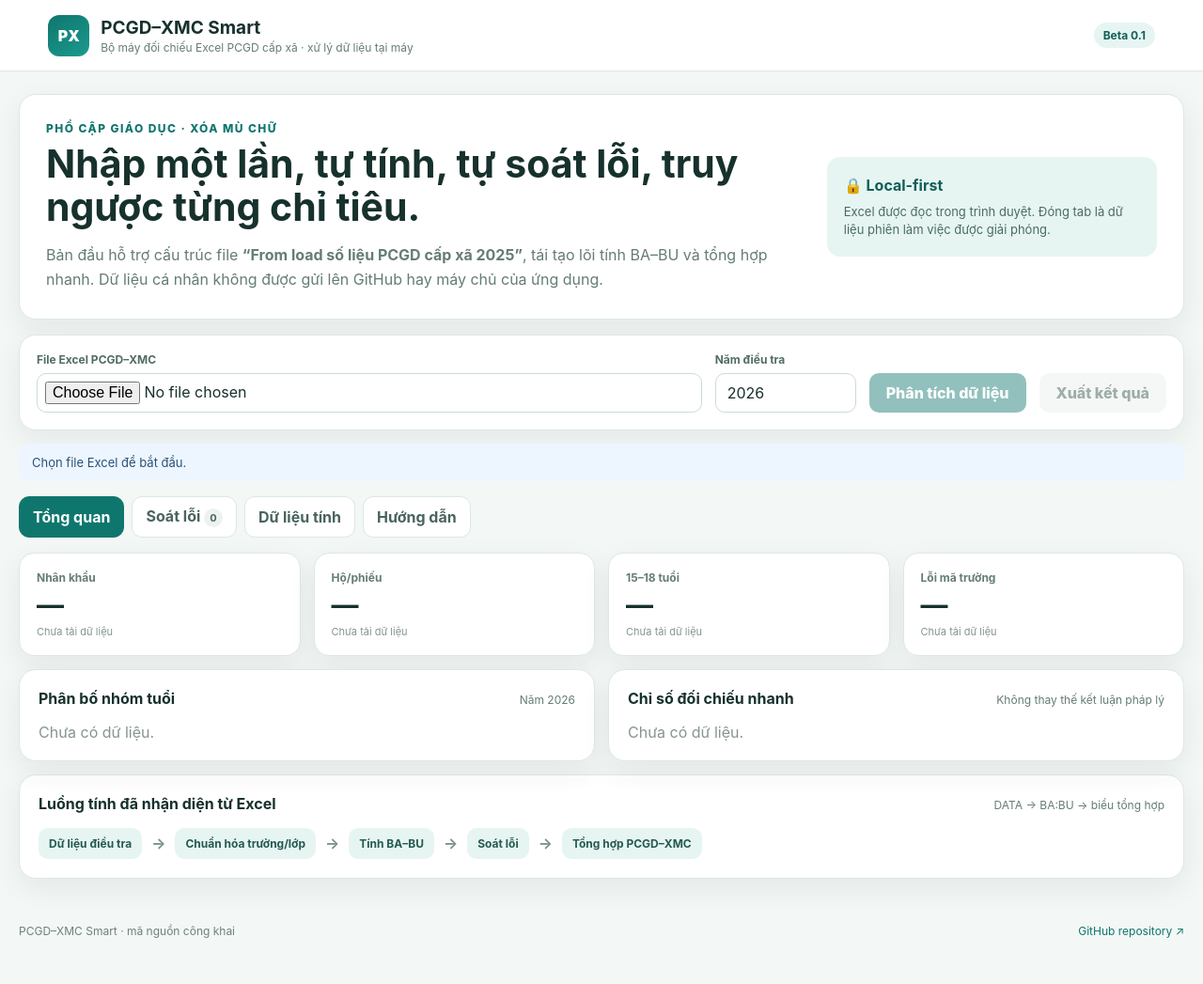
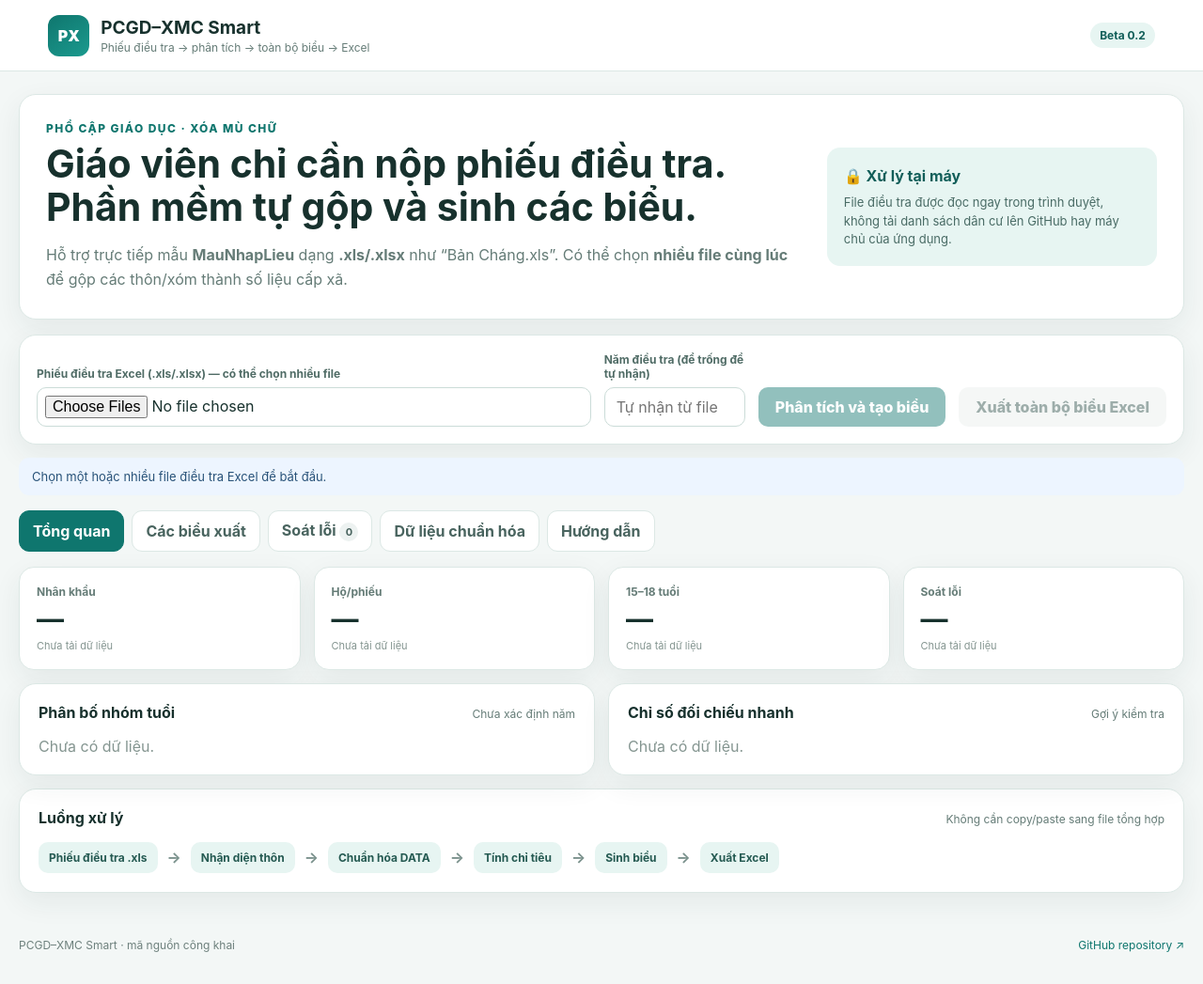
Before and after one commit to trungtuyen/PCGDXMC, a plain HTML site: page index.html in a window 1280 px wide. Shown: the whole page at 94% size. Drawn offline with Linux system fonts and the light colour scheme.

Commit message:
Cập nhật giao diện Beta 0.2 cho phiếu điều tra và bộ biểu

```diff
--- a/index.html
+++ b/index.html
@@ -4,134 +4,55 @@
   <meta charset="utf-8" />
   <meta name="viewport" content="width=device-width,initial-scale=1" />
   <meta name="theme-color" content="#0f766e" />
-  <meta name="description" content="PCGD–XMC Smart: đọc file Excel PCGD cấp xã, tái tính chỉ tiêu, soát lỗi và xuất báo cáo ngay trên trình duyệt." />
+  <meta name="description" content="PCGD–XMC Smart: nhập phiếu điều tra .xls/.xlsx, tự tổng hợp các biểu PCGD–XMC và xuất Excel ngay trên trình duyệt." />
   <title>PCGD–XMC Smart</title>
   <link rel="manifest" href="manifest.webmanifest" />
   <link rel="stylesheet" href="styles.css" />
 </head>
 <body>
   <header class="topbar">
-    <div class="brand">
-      <div class="brand-mark">PX</div>
-      <div>
-        <h1>PCGD–XMC Smart</h1>
-        <p>Bộ máy đối chiếu Excel PCGD cấp xã · xử lý dữ liệu tại máy</p>
-      </div>
-    </div>
-    <span class="badge">Beta 0.1</span>
+    <div class="brand"><div class="brand-mark">PX</div><div><h1>PCGD–XMC Smart</h1><p>Phiếu điều tra → phân tích → toàn bộ biểu → Excel</p></div></div>
+    <span class="badge">Beta 0.2</span>
   </header>
 
   <main class="shell">
     <section class="hero panel">
-      <div>
-        <p class="eyebrow">PHỔ CẬP GIÁO DỤC · XÓA MÙ CHỮ</p>
-        <h2>Nhập một lần, tự tính, tự soát lỗi, truy ngược từng chỉ tiêu.</h2>
-        <p class="lead">Bản đầu hỗ trợ cấu trúc file <strong>“From load số liệu PCGD cấp xã 2025”</strong>, tái tạo lõi tính BA–BU và tổng hợp nhanh. Dữ liệu cá nhân không được gửi lên GitHub hay máy chủ của ứng dụng.</p>
-      </div>
-      <div class="privacy-card">
-        <strong>🔒 Local-first</strong>
-        <span>Excel được đọc trong trình duyệt. Đóng tab là dữ liệu phiên làm việc được giải phóng.</span>
-      </div>
+      <div><p class="eyebrow">PHỔ CẬP GIÁO DỤC · XÓA MÙ CHỮ</p><h2>Giáo viên chỉ cần nộp phiếu điều tra. Phần mềm tự gộp và sinh các biểu.</h2><p class="lead">Hỗ trợ trực tiếp mẫu <strong>MauNhapLieu</strong> dạng <strong>.xls/.xlsx</strong> như “Bản Cháng.xls”. Có thể chọn <strong>nhiều file cùng lúc</strong> để gộp các thôn/xóm thành số liệu cấp xã.</p></div>
+      <div class="privacy-card"><strong>🔒 Xử lý tại máy</strong><span>File điều tra được đọc ngay trong trình duyệt, không tải danh sách dân cư lên GitHub hay máy chủ của ứng dụng.</span></div>
     </section>
 
     <section class="panel import-panel">
-      <div class="field grow">
-        <label for="excelFile">File Excel PCGD–XMC</label>
-        <input id="excelFile" type="file" accept=".xlsx,.xls,.xlsm" />
-      </div>
-      <div class="field small">
-        <label for="yearInput">Năm điều tra</label>
-        <input id="yearInput" type="number" min="2000" max="2100" value="2026" />
-      </div>
-      <button id="analyzeBtn" class="primary" disabled>Phân tích dữ liệu</button>
-      <button id="exportBtn" class="secondary" disabled>Xuất kết quả</button>
+      <div class="field grow"><label for="excelFile">Phiếu điều tra Excel (.xls/.xlsx) — có thể chọn nhiều file</label><input id="excelFile" type="file" accept=".xlsx,.xls,.xlsm" multiple /></div>
+      <div class="field small"><label for="yearInput">Năm điều tra (để trống để tự nhận)</label><input id="yearInput" type="number" min="2000" max="2100" placeholder="Tự nhận từ file" /></div>
+      <button id="analyzeBtn" class="primary" disabled>Phân tích và tạo biểu</button>
+      <button id="exportBtn" class="secondary" disabled>Xuất toàn bộ biểu Excel</button>
     </section>
 
-    <div id="status" class="status info">Chọn file Excel để bắt đầu.</div>
+    <div id="status" class="status info">Chọn một hoặc nhiều file điều tra Excel để bắt đầu.</div>
 
     <nav class="tabs" aria-label="Các màn hình">
-      <button class="tab active" data-tab="overview">Tổng quan</button>
-      <button class="tab" data-tab="errors">Soát lỗi <span id="errorCountPill" class="pill">0</span></button>
-      <button class="tab" data-tab="data">Dữ liệu tính</button>
-      <button class="tab" data-tab="guide">Hướng dẫn</button>
+      <button class="tab active" data-tab="overview">Tổng quan</button><button class="tab" data-tab="reports">Các biểu xuất</button><button class="tab" data-tab="errors">Soát lỗi <span id="errorCountPill" class="pill">0</span></button><button class="tab" data-tab="data">Dữ liệu chuẩn hóa</button><button class="tab" data-tab="guide">Hướng dẫn</button>
     </nav>
 
     <section id="overview" class="tabpage active">
-      <div id="kpiGrid" class="kpi-grid">
-        <article class="kpi"><span>Nhân khẩu</span><strong>—</strong><small>Chưa tải dữ liệu</small></article>
-        <article class="kpi"><span>Hộ/phiếu</span><strong>—</strong><small>Chưa tải dữ liệu</small></article>
-        <article class="kpi"><span>15–18 tuổi</span><strong>—</strong><small>Chưa tải dữ liệu</small></article>
-        <article class="kpi"><span>Lỗi mã trường</span><strong>—</strong><small>Chưa tải dữ liệu</small></article>
-      </div>
-
-      <div class="two-col">
-        <section class="panel compact">
-          <div class="section-head"><h3>Phân bố nhóm tuổi</h3><span id="yearLabel">Năm 2026</span></div>
-          <div id="ageBars" class="bar-list empty">Chưa có dữ liệu.</div>
-        </section>
-        <section class="panel compact">
-          <div class="section-head"><h3>Chỉ số đối chiếu nhanh</h3><span>Không thay thế kết luận pháp lý</span></div>
-          <div id="quickChecks" class="check-list empty">Chưa có dữ liệu.</div>
-        </section>
-      </div>
-
-      <section class="panel compact">
-        <div class="section-head"><h3>Luồng tính đã nhận diện từ Excel</h3><span>DATA → BA:BU → biểu tổng hợp</span></div>
-        <div class="flow">
-          <span>Dữ liệu điều tra</span><b>→</b><span>Chuẩn hóa trường/lớp</span><b>→</b><span>Tính BA–BU</span><b>→</b><span>Soát lỗi</span><b>→</b><span>Tổng hợp PCGD–XMC</span>
-        </div>
-      </section>
+      <div id="kpiGrid" class="kpi-grid"><article class="kpi"><span>Nhân khẩu</span><strong>—</strong><small>Chưa tải dữ liệu</small></article><article class="kpi"><span>Hộ/phiếu</span><strong>—</strong><small>Chưa tải dữ liệu</small></article><article class="kpi"><span>15–18 tuổi</span><strong>—</strong><small>Chưa tải dữ liệu</small></article><article class="kpi"><span>Soát lỗi</span><strong>—</strong><small>Chưa tải dữ liệu</small></article></div>
+      <div class="two-col"><section class="panel compact"><div class="section-head"><h3>Phân bố nhóm tuổi</h3><span id="yearLabel">Chưa xác định năm</span></div><div id="ageBars" class="bar-list empty">Chưa có dữ liệu.</div></section><section class="panel compact"><div class="section-head"><h3>Chỉ số đối chiếu nhanh</h3><span>Gợi ý kiểm tra</span></div><div id="quickChecks" class="check-list empty">Chưa có dữ liệu.</div></section></div>
+      <section class="panel compact"><div class="section-head"><h3>Luồng xử lý</h3><span>Không cần copy/paste sang file tổng hợp</span></div><div class="flow"><span>Phiếu điều tra .xls</span><b>→</b><span>Nhận diện thôn</span><b>→</b><span>Chuẩn hóa DATA</span><b>→</b><span>Tính chỉ tiêu</span><b>→</b><span>Sinh biểu</span><b>→</b><span>Xuất Excel</span></div></section>
     </section>
 
-    <section id="errors" class="tabpage">
-      <section class="panel compact">
-        <div class="toolbar">
-          <div>
-            <h3>Danh sách cần rà soát</h3>
-            <p>Ưu tiên các lỗi có thể làm sai biểu tổng hợp.</p>
-          </div>
-          <select id="errorFilter">
-            <option value="all">Tất cả mức độ</option>
-            <option value="error">Lỗi</option>
-            <option value="warning">Cảnh báo</option>
-          </select>
-        </div>
-        <div class="table-wrap"><table><thead><tr><th>Mức</th><th>Dòng Excel</th><th>Đối tượng</th><th>Thôn/xóm</th><th>Nội dung</th><th>Gợi ý</th></tr></thead><tbody id="errorTable"><tr><td colspan="6" class="muted">Chưa có dữ liệu.</td></tr></tbody></table></div>
-      </section>
-    </section>
+    <section id="reports" class="tabpage"><section class="panel compact"><div class="toolbar"><div><h3>Các biểu sẽ có trong file Excel xuất về</h3><p>Biểu dân số/PCGD/XMC tự tính. Biểu CSVC và đội ngũ được tạo sẵn để nhà trường bổ sung.</p></div></div><div class="table-wrap"><table><thead><tr><th>Biểu</th><th>Trạng thái</th><th>Cách tạo số liệu</th></tr></thead><tbody id="reportTable"><tr><td colspan="3" class="muted">Phân tích file trước để xem trạng thái.</td></tr></tbody></table></div></section><section class="panel compact"><h3>File nguồn đã gộp</h3><ul id="sourceList"><li class="muted">Chưa có dữ liệu.</li></ul></section></section>
 
-    <section id="data" class="tabpage">
-      <section class="panel compact">
-        <div class="toolbar">
-          <div><h3>Dữ liệu đã tính</h3><p>Hiển thị tối đa 500 dòng trên màn hình; xuất file để lấy toàn bộ.</p></div>
-          <input id="searchInput" class="search" type="search" placeholder="Tìm họ tên, thôn, số phiếu…" />
-        </div>
-        <div class="table-wrap"><table><thead><tr><th>Dòng</th><th>Họ tên</th><th>Năm sinh</th><th>Tuổi</th><th>Thôn/xóm</th><th>Khối hiện tại</th><th>Nhóm tuổi</th><th>XMC</th><th>K.tật</th><th>Mã trường</th></tr></thead><tbody id="dataTable"><tr><td colspan="10" class="muted">Chưa có dữ liệu.</td></tr></tbody></table></div>
-      </section>
-    </section>
+    <section id="errors" class="tabpage"><section class="panel compact"><div class="toolbar"><div><h3>Danh sách cần rà soát</h3><p>Chỉ rõ file nguồn và dòng Excel để giáo viên sửa nhanh.</p></div><select id="errorFilter"><option value="all">Tất cả mức độ</option><option value="error">Lỗi</option><option value="warning">Cảnh báo</option></select></div><div class="table-wrap"><table><thead><tr><th>Mức</th><th>File nguồn</th><th>Dòng</th><th>Đối tượng</th><th>Thôn/xóm</th><th>Nội dung</th><th>Gợi ý</th></tr></thead><tbody id="errorTable"><tr><td colspan="7" class="muted">Chưa có dữ liệu.</td></tr></tbody></table></div></section></section>
 
-    <section id="guide" class="tabpage">
-      <section class="panel prose">
-        <h3>Cách sử dụng</h3>
-        <ol>
-          <li>Chọn bản Excel PCGD cấp xã. Ứng dụng ưu tiên các sheet <code>DATA</code>, <code>DuLieu</code>, <code>MaTruong</code>, <code>THONG_TIN</code>.</li>
-          <li>Kiểm tra năm điều tra. Nếu file có năm tại ô <code>DATA!A2</code>, ứng dụng tự nhận diện.</li>
-          <li>Nhấn <strong>Phân tích dữ liệu</strong>. Bộ máy sẽ tính lại các biến tương đương BA–BU mà không sửa file gốc.</li>
-          <li>Vào <strong>Soát lỗi</strong> để xử lý các dòng ảnh hưởng đến số liệu.</li>
-          <li>Dùng <strong>Xuất kết quả</strong> để tạo workbook mới gồm tổng hợp, soát lỗi và dữ liệu tính.</li>
-        </ol>
-        <div class="notice"><strong>Lưu ý nghiệp vụ:</strong> bản Beta ưu tiên đối chiếu thuật toán của file Excel. Kết luận công nhận PCGD–XMC phải được kiểm tra theo văn bản pháp luật và quy trình của cơ quan có thẩm quyền.</div>
-      </section>
-    </section>
+    <section id="data" class="tabpage"><section class="panel compact"><div class="toolbar"><div><h3>Dữ liệu đã chuẩn hóa</h3><p>Hiển thị tối đa 500 dòng; file Excel xuất về chứa toàn bộ dữ liệu và các cột tính phụ.</p></div><input id="searchInput" class="search" type="search" placeholder="Tìm họ tên, thôn, số phiếu…" /></div><div class="table-wrap"><table><thead><tr><th>File</th><th>Dòng</th><th>Họ tên</th><th>Năm sinh</th><th>Tuổi</th><th>Thôn/xóm</th><th>Khối hiện tại</th><th>Nhóm tuổi</th><th>XMC</th><th>K.tật</th></tr></thead><tbody id="dataTable"><tr><td colspan="10" class="muted">Chưa có dữ liệu.</td></tr></tbody></table></div></section></section>
+
+    <section id="guide" class="tabpage"><section class="panel prose"><h3>Cách dùng dành cho giáo viên/cán bộ PCGD</h3><ol><li>Giáo viên điều tra và hoàn thiện file Excel có sheet <code>MauNhapLieu</code> như mẫu <strong>Bản Cháng.xls</strong>.</li><li>Chọn một file để tổng hợp một thôn, hoặc chọn nhiều file để gộp nhiều thôn/xóm.</li><li>Nhấn <strong>Phân tích và tạo biểu</strong>. Phần mềm tự nhận năm trong file nếu ô năm điều tra có dữ liệu.</li><li>Kiểm tra tab <strong>Soát lỗi</strong>. Mỗi lỗi có file nguồn + số dòng để quay lại sửa phiếu.</li><li>Nhấn <strong>Xuất toàn bộ biểu Excel</strong> để tải bộ tổng hợp về máy.</li></ol><div class="notice"><strong>Phạm vi tự động:</strong> các biểu từ dữ liệu dân cư/học tập/XMC/khuyết tật được tính tự động. Phiếu điều tra hộ dân không có số liệu cơ sở vật chất và đội ngũ, nên các sheet CSVC/ĐN được tạo sẵn và đánh dấu cần bổ sung từ nhà trường.</div></section></section>
   </main>
 
-  <footer>
-    <span>PCGD–XMC Smart · mã nguồn công khai</span>
-    <a href="https://github.com/trungtuyen/PCGDXMC" target="_blank" rel="noreferrer">GitHub repository ↗</a>
-  </footer>
-
+  <footer><span>PCGD–XMC Smart · mã nguồn công khai</span><a href="https://github.com/trungtuyen/PCGDXMC" target="_blank" rel="noreferrer">GitHub repository ↗</a></footer>
   <script src="https://cdn.sheetjs.com/xlsx-0.20.3/package/dist/xlsx.full.min.js"></script>
-  <script src="engine.js"></script>
+  <script src="core-v02.js"></script>
+  <script src="reports-v02.js"></script>
   <script src="app.js"></script>
 </body>
 </html>
```
